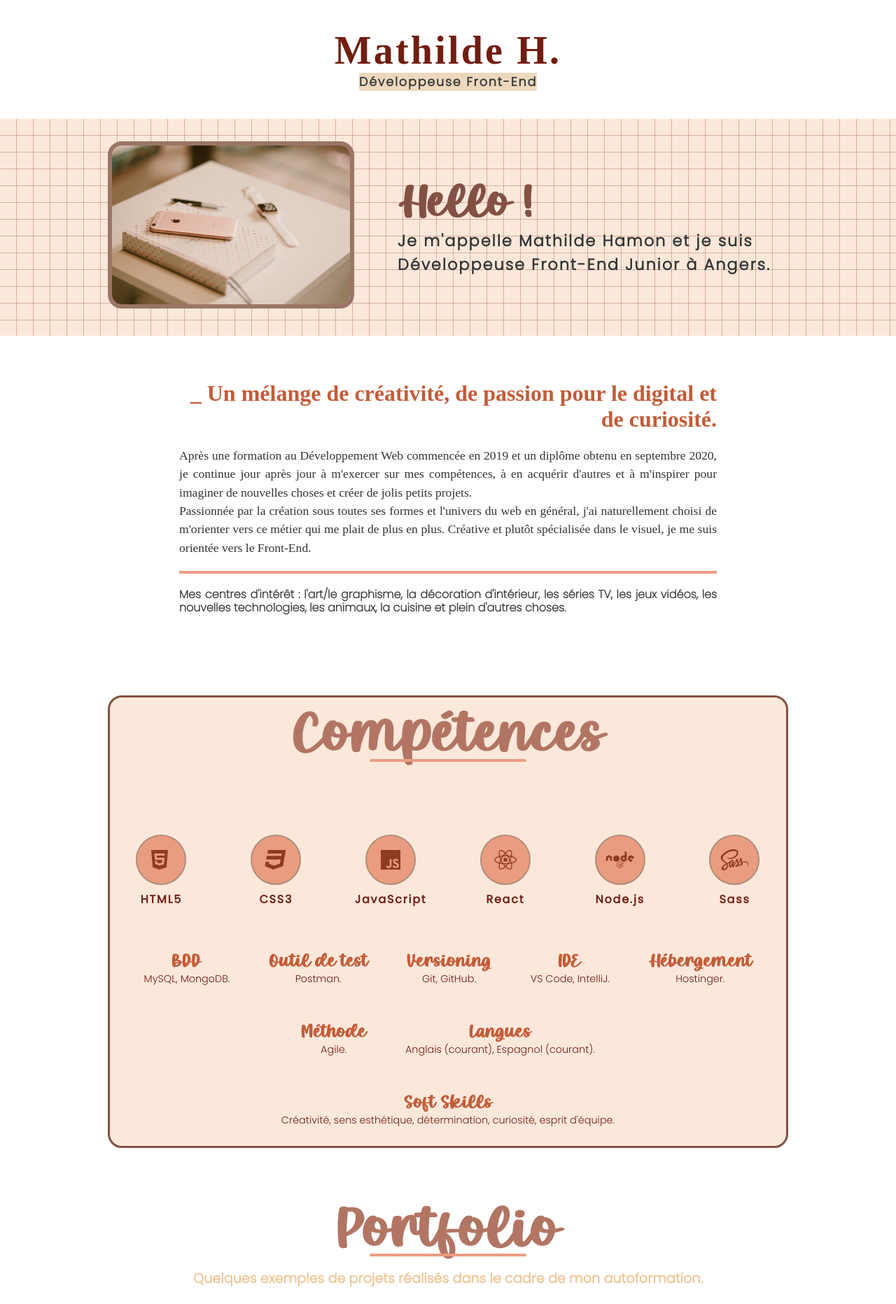
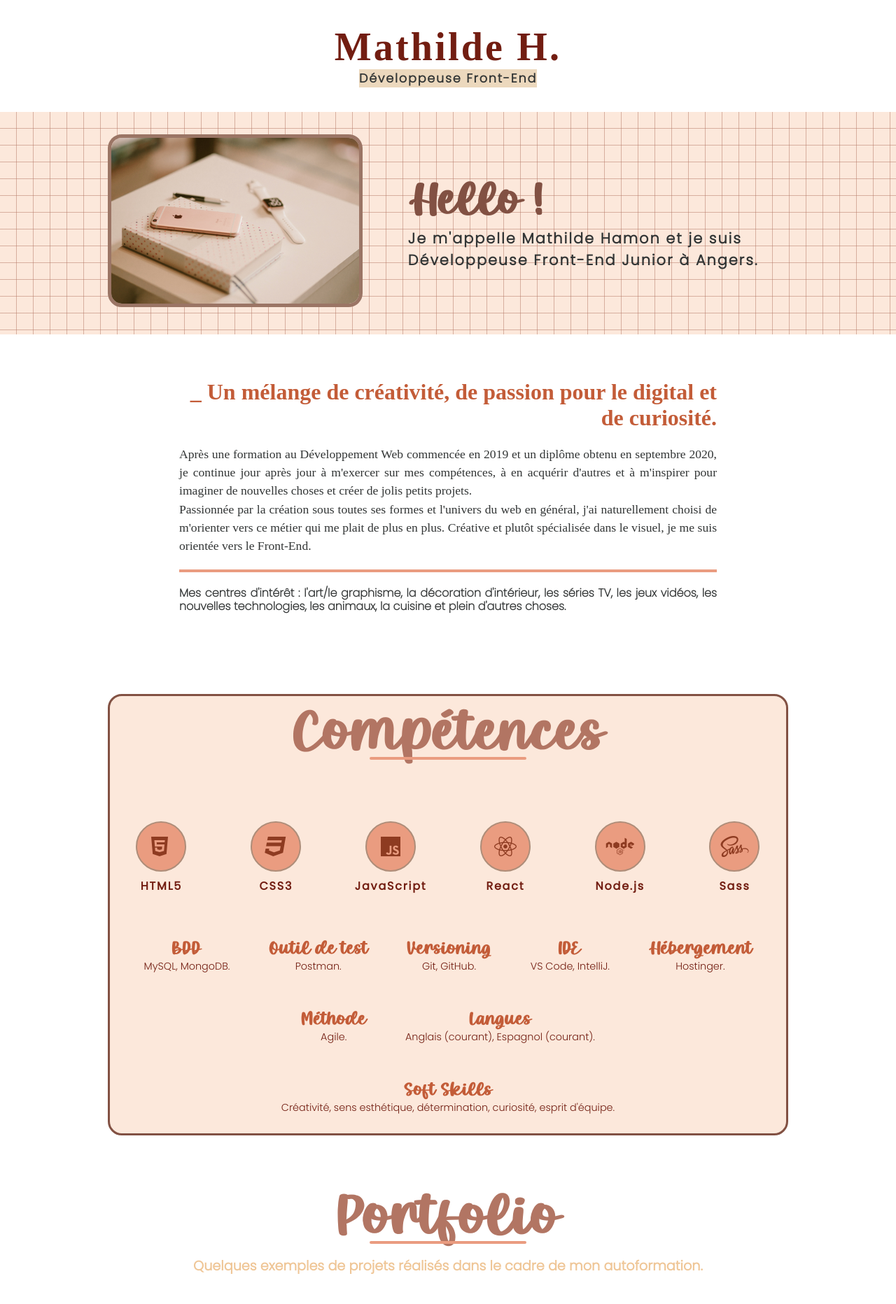
Before and after one commit to MathildeHmn/new-portfolio, a PHP site: page / in a window 1280 px wide. Shown: the part 56-1920 px from the top of the page at 70% size. Run offline with PHP 8.4, Linux system fonts and the light colour scheme; style sheets or scripts are compiled from the project's sources; some libraries are stand-ins or nearby versions; some web fonts are replaced.

Commit message:
Update styles.scss

```diff
--- a/styles.scss
+++ b/styles.scss
@@ -108,7 +108,7 @@ section {
 }
 .section-heading {
     text-align: center;
-    margin-bottom: 6rem;
+    margin-bottom: 5rem;
     line-height: 1.4;
 }
 .section-heading h4 {
@@ -181,7 +181,7 @@ section {
 
 /* NAME INDEX */
 .name {
-    padding: 40px 0;
+    padding: 35px 0;
     display: flex;
     justify-content: space-around;
     align-items: center;
@@ -214,7 +214,7 @@ h2 {
     width: 80%;
 }
 .img-index img {
-    border: 6px solid var(--color-21);
+    border: 5px solid var(--color-21);
     border-radius: 20px;
 }
 #index {
@@ -230,7 +230,7 @@ h2 {
 .pres h4 {
     font-family: "font-10";
     line-height: 1.5;
-    font-size: 1.4rem;
+    font-size: 1.3rem;
     letter-spacing: 2px;
 }
 
@@ -348,7 +348,7 @@ h2 {
 .fa-js-square {
     margin-bottom: 4px;
     font-size: 1.8rem;
-    color: var(--color-9);
+    color: var(--color-4);
     font-family: "font-9";
 }
 .fa-html5,
@@ -360,6 +360,8 @@ h2 {
 .portfolio-description p {
     text-align: justify;
     font-size: 16px;
+    font-family: "font-10";
+    color: var(--color-15);
     line-height: 1.1;
 }
 .portfolio-description input {
@@ -389,7 +391,7 @@ h2 {
     border-radius: .8rem;
     margin: 0 auto;
     position: relative;
-    padding: 5rem 4rem;
+    padding: 4rem 4rem;
     text-align: center;
     width: 80%;
 }
@@ -407,7 +409,7 @@ h2 {
     font-weight: 600;
     color: var(--color-1);
     line-height: 1.5;
-    letter-spacing: 2.5px;
+    letter-spacing: 2px;
 }
 
 /* CONTACT */
@@ -427,7 +429,7 @@ input,
 select,
 textarea {
     width: 100%;
-    padding: 1rem;
+    padding: 0.5rem;
     margin-bottom: 5px;
     border: none;
     outline: none;
@@ -449,7 +451,7 @@ input[type="submit"] {
     background-color: var(--color-15);
     width: 25%;
     color: var(--color-16);
-    font-size: 2rem;
+    font-size: 1.8rem;
     border-radius: .8rem;
     cursor: pointer;
 }
```
